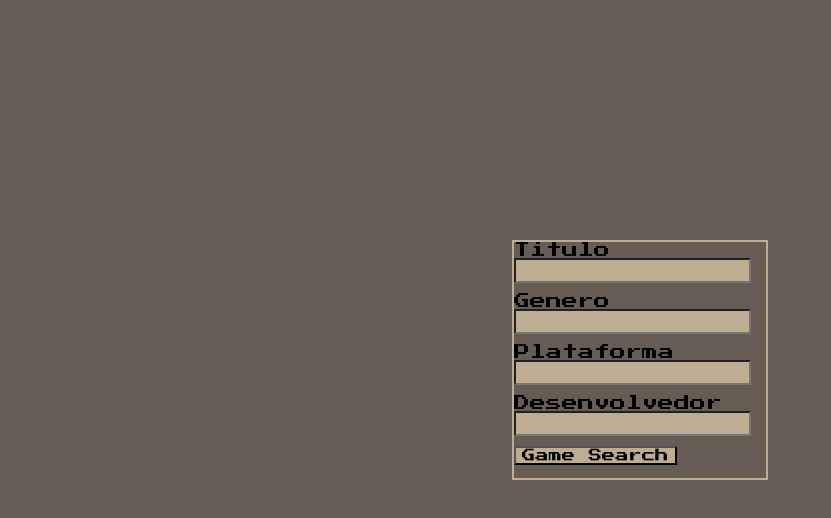
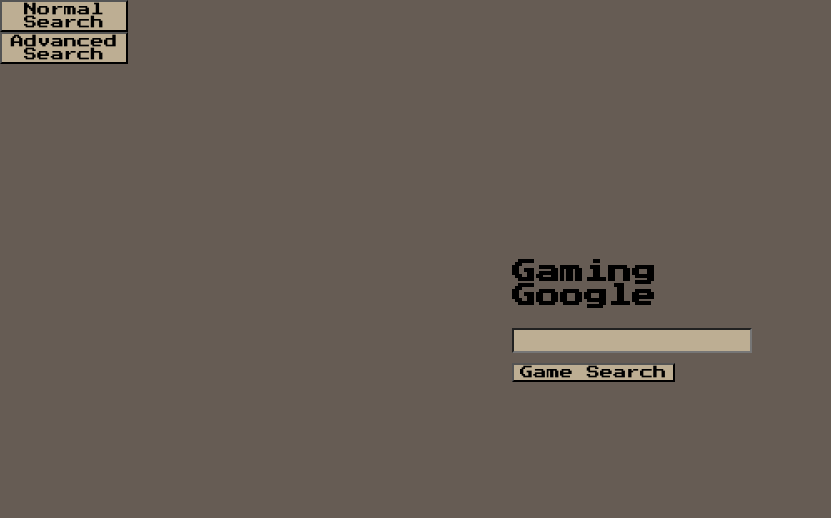
Before and after one commit to pmm2/RI-2022, a React (Create React App) app in the folder front-ri/: page / in a window 1280 px wide. Shown: the top 518 px of the page, without its empty margins (0-831 px from the left). Built offline with nearby package versions, Linux system fonts and the light colour scheme.

Commit message:
Simple Search added

```diff
--- a/front-ri/src/App.css
+++ b/front-ri/src/App.css
@@ -13,7 +13,6 @@
   grid-template-rows: 1fr 1fr 1fr 1fr 1fr 1fr 1fr 1fr 1fr 1fr;
 }
 .Forms{
-  border: 2px solid #bdae93;
   grid-column-start: 5;
   grid-column-end: 7;
   grid-row-start: 4;
--- a/front-ri/src/App.js
+++ b/front-ri/src/App.js
@@ -2,12 +2,17 @@
 import './App.css';
 import Results from './Results';
 import { useState } from 'react';
+import Header from './Header';
+import SimpleForm from './SimpleForm';
 function App() {
   const [modoResultado, setmodoResultado] = useState(false)
+  const [modoAdvanced, setmodoAdvanced] = useState(false)
   return (
     <div className="App">
-      {!modoResultado && <Form setmodoResultado={setmodoResultado}></Form>}
-      {modoResultado &&<Results setmodoResultado={setmodoResultado}></Results>}
+      {!modoResultado &&<Header setmodoAdvanced={setmodoAdvanced}></Header>}
+      {!modoResultado && modoAdvanced && <Form setmodoResultado={setmodoResultado}></Form>}
+      {modoResultado && <Results setmodoResultado={setmodoResultado}></Results>}
+      {!modoResultado && !modoAdvanced && <SimpleForm setmodoResultado={setmodoResultado}></SimpleForm>}
     </div>
   );
 }
--- a/front-ri/src/Form.jsx
+++ b/front-ri/src/Form.jsx
@@ -9,10 +9,8 @@
   const [dev, setdev] = useState("");
   const submitHandler =(e)=>{
     e.preventDefault()
-    axios({
-        method:'post',
-        url:'http://127.0.0.1:8000'
-    });
+    //localhost ta 7777 pois tenho processos rodando na 8000
+    axios.post('http://localhost:7777', {'title':title,'genre':genre,'plataforma':plataforma,'dev':dev})
     //POST
     //chama funcao externa para esconder submithandler e
     //Gerar entradas apartir da payload
--- /dev/null
+++ b/front-ri/src/Header.jsx
@@ -0,0 +1,12 @@
+import React from "react";
+
+const Header = (props) => {
+  return (
+    <div>
+      <button onClick={(e) => props.setmodoAdvanced(false)}>Normal Search</button>
+      <button onClick={(e) => props.setmodoAdvanced(true)}>Advanced Search</button>
+    </div>
+  );
+};
+
+export default Header;
--- /dev/null
+++ b/front-ri/src/SimpleForm.jsx
@@ -0,0 +1,31 @@
+import React from "react";
+import { useState } from "react";
+import axios from 'axios'
+const SimpleForm = (props) => {
+  console.log(props)
+  const [simple, setSimple] = useState("");
+  const submitHandler =(e)=>{
+    e.preventDefault()
+    //localhost ta 7777 pois tenho processos rodando na 8000
+    axios.post('http://localhost:7777', {'simple':simple})
+    //POST
+    //chama funcao externa para esconder submithandler e
+    //Gerar entradas apartir da payload
+    props.setmodoResultado(true)
+
+  }
+  return (
+    <form className="Forms" action="" onSubmit={submitHandler}>
+      <h2>Gaming Google</h2>
+      <input
+        id="simple"
+        type="text"
+        value={simple}
+        onChange={(e) => setSimple(e.target.value)}
+      />
+      <button>Game Search</button>
+    </form>
+  );
+};
+
+export default SimpleForm;
```
Also changed, not shown: 1 other file (tests, documents, lock files or other folders).
